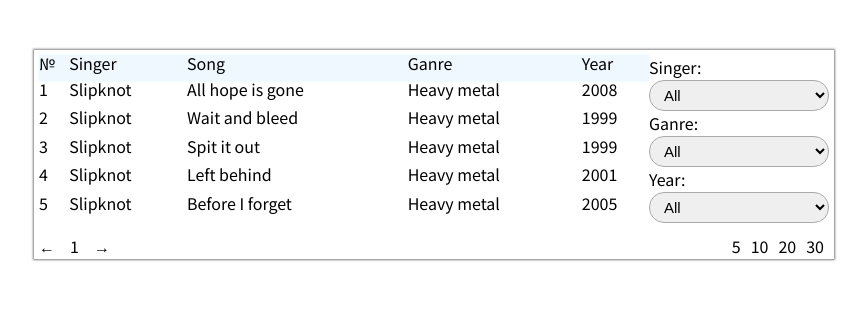
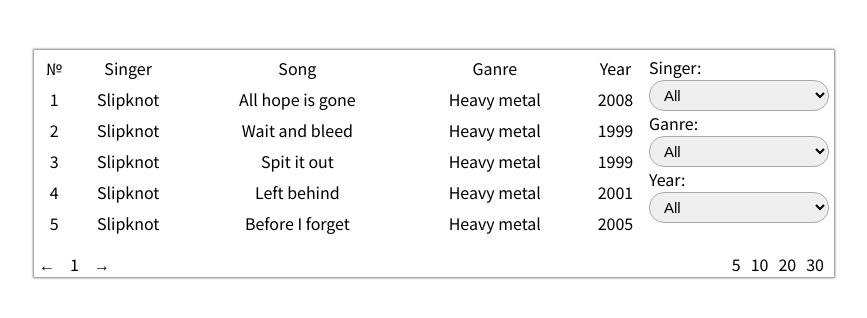
Before and after one commit to KarinaSakuta/Music, a React app: page / in a window 1280 px wide. Shown: the whole page, without its empty margins (206-1073 px from the left). Built offline with nearby package versions, Linux system fonts and the light colour scheme.

Commit message:
add: new styles with classnames lib

```diff
--- a/package.json
+++ b/package.json
@@ -9,7 +9,7 @@
     "react": "^16.12.0",
     "react-dom": "^16.12.0",
     "react-favicon": "0.0.17",
-    "react-scripts": "3.2.0"
+    "react-scripts": "^3.3.1"
   },
   "scripts": {
     "predeploy": "npm run build",
--- a/src/components/Wrapper.js
+++ b/src/components/Wrapper.js
@@ -1,5 +1,6 @@
 import React, {Component} from 'react';
 import data from '../music.json';
+import classnames from 'classnames';
 
 const PAGINATION_SIZES = [5, 10, 20, 30];
 
@@ -14,7 +15,7 @@
       sortingParameter: 'None',
       list: data,
       currentPage: 1,
-      pageSize: 5,
+      pageSize: 5
     };
 
     this.onFilterChangeBySinger = this.onFilterChangeBySinger.bind(this);
@@ -23,6 +24,7 @@
     this.onNextClick = this.onNextClick.bind(this);
     this.onPrevClick = this.onPrevClick.bind(this);
     this.onChangePageSize = this.onChangePageSize.bind(this);
+    this.renderTableHead = this.renderTableHead.bind(this);
   }
 
   getFilteredMusicList(musicList) {
@@ -103,7 +105,7 @@
   }
 
   onSortingChange(sortingParameter) {
-    this.setState({ sortingParameter });
+    this.setState({ sortingParameter});
   }
 
   onPrevClick() {
@@ -255,22 +257,26 @@
   }
 
   renderTableHead() {
+    const singerCellClasses = classnames('wrapper__table-cell', {'wrapper__table-cell_active': this.state.sortingParameter === 'singer'});
+    const songCellClasses = classnames('wrapper__table-cell', {'wrapper__table-cell_active': this.state.sortingParameter === 'song'});
+    const ganreCellClasses = classnames('wrapper__table-cell', {'wrapper__table-cell_active': this.state.sortingParameter === 'ganre'});
+    const yearCellClasses = classnames('wrapper__table-cell', {'wrapper__table-cell_active': this.state.sortingParameter === 'year'});
     return (
       <thead className="wrapper__table-head">
         <tr className="wrapper__table-row">
           <td className="wrapper__table-cell">
             <p className="wrapper__table-text">№</p>
           </td>
-          <td className="wrapper__table-cell" onClick={() => this.onSortingChange('singer')}>
+          <td className={singerCellClasses} onClick={() => this.onSortingChange('singer')}>
             <p className="wrapper__table-text">Singer</p>
           </td>
-          <td className="wrapper__table-cell" onClick={() => this.onSortingChange('song')}>
+          <td className={songCellClasses} onClick={() => this.onSortingChange('song')}>
             <p className="wrapper__table-text">Song</p>
           </td>
-          <td className="wrapper__table-cell" onClick={() => this.onSortingChange('ganre')}>
+          <td className={ganreCellClasses} onClick={() => this.onSortingChange('ganre')}>
             <p className="wrapper__table-text">Ganre</p>
           </td>
-          <td className="wrapper__table-cell" onClick={() => this.onSortingChange('year')}>
+          <td className={yearCellClasses} onClick={() => this.onSortingChange('year')}>
             <p className="wrapper__table-text">Year</p>
           </td>
         </tr>
--- a/src/music.json
+++ b/src/music.json
@@ -59,6 +59,96 @@
       "song": "Video games",
       "ganre": "Pop",
       "year": "2011"
+    },
+    {
+      "singer": "Rammstein",
+      "song": "Seemann",
+      "ganre": "Hard rock",
+      "year": "1996"
+    },
+    {
+      "singer": "Rammstein",
+      "song": "Sonne",
+      "ganre": "Hard rock",
+      "year": "2001"
+    },
+    {
+      "singer": "Rammstein",
+      "song": "Mein Teil",
+      "ganre": "Hard rock",
+      "year": "2004"
+    },
+    {
+      "singer": "Rammstein",
+      "song": "Amerika",
+      "ganre": "Hard rock",
+      "year": "2004"
+    },
+    {
+      "singer": "Rammstein",
+      "song": "Benzin",
+      "ganre": "Pop",
+      "year": "2005"
+    },
+    {
+      "singer": "Gorillaz",
+      "song": "Clint Eastwood",
+      "ganre": "Hip-hop",
+      "year": "2001"
+    },
+    {
+      "singer": "Gorillaz",
+      "song": "Feel Good Inc",
+      "ganre": "Hip-hop",
+      "year": "2005"
+    },
+    {
+      "singer": "Gorillaz",
+      "song": "Dare",
+      "ganre": "Hip-hop",
+      "year": "2005"
+    },
+    {
+      "singer": "Gorillaz",
+      "song": "19-2000",
+      "ganre": "Hip-hop",
+      "year": "2001"
+    },
+    {
+      "singer": "Gorillaz",
+      "song": "Kids With Guns",
+      "ganre": "Hip-hop",
+      "year": "2006"
+    },
+    {
+      "singer": "Mac DeMarco",
+      "song": "My Kind of Woman",
+      "ganre": "Indie rock",
+      "year": "2013"
+    },
+    {
+      "singer": "Mac DeMarco",
+      "song": "Ode to Viceroy",
+      "ganre": "Indie rock",
+      "year": "2012"
+    },
+    {
+      "singer": "Mac DeMarco",
+      "song": "Dreamin",
+      "ganre": "Indie rock",
+      "year": "2013"
+    },
+    {
+      "singer": "Mac DeMarco",
+      "song": "Chamber of Reflection",
+      "ganre": "Indie rock",
+      "year": "2014"
+    },
+    {
+      "singer": "Mac DeMarco",
+      "song": "Kids With Guns",
+      "ganre": "Indie rock",
+      "year": "2006"
     }
   ]
 }
--- a/src/scss/components/wrapper.scss
+++ b/src/scss/components/wrapper.scss
@@ -12,11 +12,23 @@
         width: 100%;
     }
     &__table-head {
-        background-color: aliceblue;
-        box-shadow: 0 0 2px 1px rgba(239, 250, 255, 0.87);
+        .wrapper__table-cell {
+            cursor: pointer;
+            &:hover {
+                transition: 0.2s;
+                transition-timing-function: ease-out;
+                background-color: #98ddee;
+            }
+        }
     }
     &__table-cell {
+        padding-top: 5px;
         padding-bottom: 10px;
+        border-radius: 20px;
+        text-align: center;
+        &_active {
+            background-color: #98ddee;
+        }
     }
     &__filter {
         max-width: 180px;
@@ -36,22 +48,28 @@
     }
     &__pagination-prev {
         margin-right: 15px;
+        cursor: pointer;
         &:hover {
+            transition: 0.2s;
+            transition-timing-function: ease-out;
             color: cornflowerblue;
-            cursor: pointer;
         }
     }
     &__pagination-next {
         margin-left: 15px;
+        cursor: pointer;
         &:hover {
+            transition: 0.2s;
+            transition-timing-function: ease-out;
             color: cornflowerblue;
-            cursor: pointer;
         }
     }
     &__pagination-current {
+        cursor: default;
         &:hover {
-            color: cornflowerblue;
-            cursor: default;
+            transition: 0.2s;
+            transition-timing-function: ease-out;
+            color: rgb(239, 240, 243);
         }
     }
     &__pagination-container {
@@ -60,9 +78,11 @@
     }
     &__pagination-size {
         padding: 0 5px;
+        cursor: pointer;
         &:hover {
+            transition: 0.2s;
+            transition-timing-function: ease-out;
             color: cornflowerblue;
-            cursor: pointer;
         }
     }
 }
```
Also changed, not shown: src/css/main.css, 2 other files.
